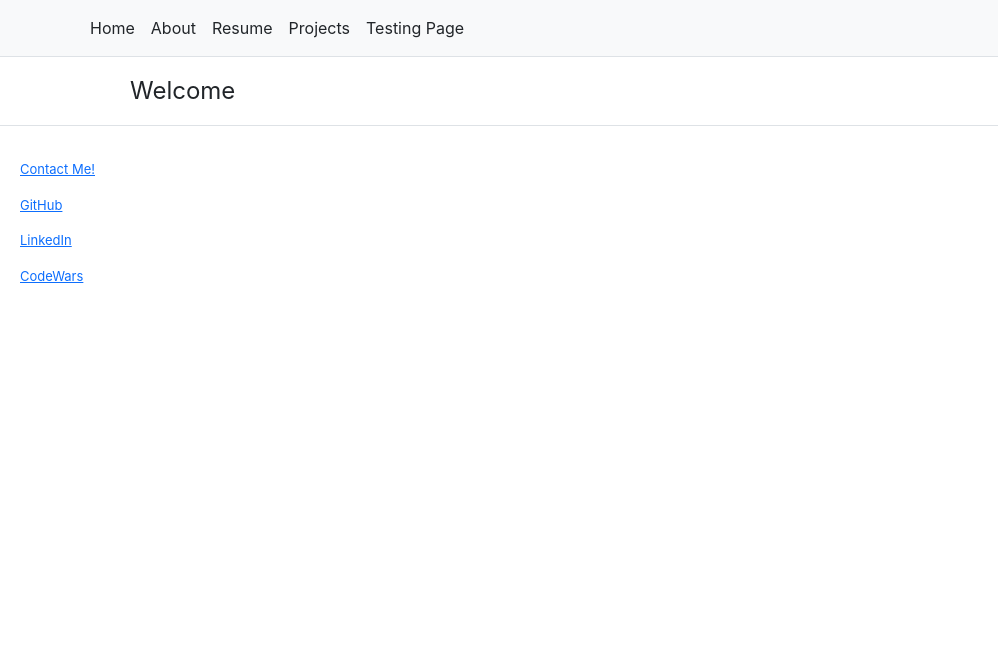
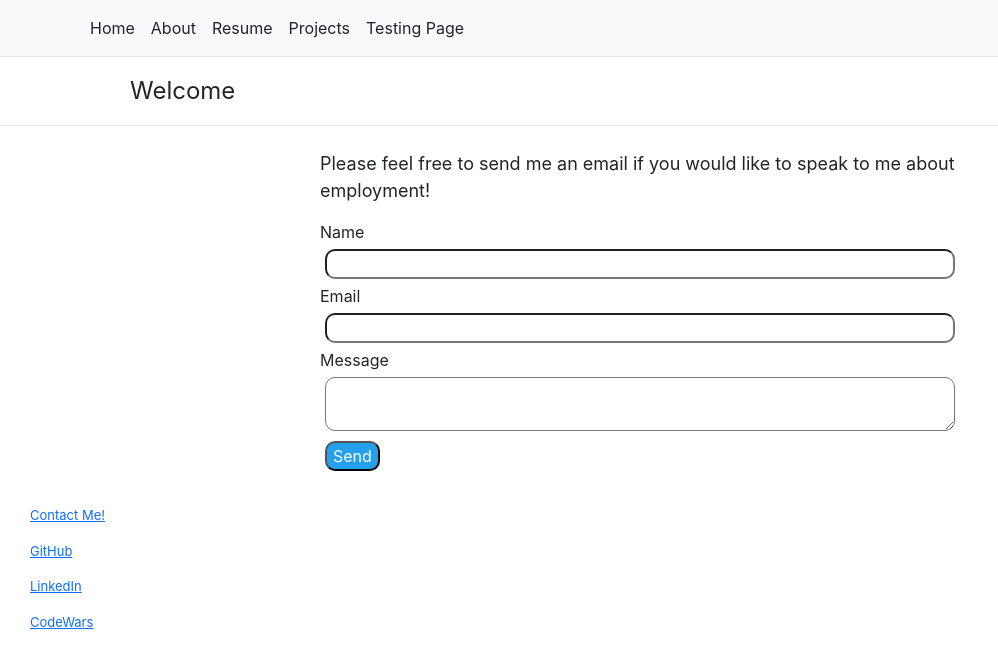
Before and after one commit to Lil-Chevy/react-web-page, a React (Create React App) app: page /contact in a window 1280 px wide. Shown: the top 668 px of the page, without its empty margins (0-998 px from the left). Built offline with nearby package versions, Linux system fonts and the light colour scheme.

Commit message:
add form for functional contact form with css

```diff
--- a/package.json
+++ b/package.json
@@ -3,6 +3,7 @@
   "version": "0.1.0",
   "private": true,
   "dependencies": {
+    "@emailjs/browser": "^3.10.0",
     "@testing-library/jest-dom": "^5.16.5",
     "@testing-library/react": "^13.4.0",
     "@testing-library/user-event": "^13.5.0",
--- a/src/App.js
+++ b/src/App.js
@@ -9,6 +9,7 @@ import Resume from "./components/Resume";
 import Projects from "./components/Projects";
 import TestingPage from "./components/TestingPage";
 import Footer from "./components/Footer";
+import Contact from "./components/Contact";
 
 function App() {
   return (
@@ -22,6 +23,7 @@ function App() {
         <Route path="/Resume" element={<Resume />} />
         <Route path="/Projects" element={<Projects />} />
         <Route path="/TestingPage" element={<TestingPage />} />
+        <Route path="/contact" element={<Contact />} />
       </Routes>
       <Footer />
     </BrowserRouter>
--- /dev/null
+++ b/src/components/Contact/contact.css
@@ -0,0 +1,28 @@
+input,
+textarea {
+  margin: 5px;
+  border-radius: 10px;
+}
+
+.message {
+  font-size: large;
+}
+
+.contact-section {
+  margin: auto;
+  width: 50%;
+  display: flex;
+  flex-direction: column;
+  justify-content: center;
+}
+
+.contact-form {
+  display: flex;
+  flex-direction: column;
+}
+
+.send-button {
+  width: fit-content;
+  color: white;
+  background-color: rgb(36, 160, 237);
+}
--- /dev/null
+++ b/src/components/Contact/index.js
@@ -0,0 +1,47 @@
+import React, { useRef } from "react";
+import emailjs from "@emailjs/browser";
+import "./contact.css";
+
+function Contact() {
+  const form = useRef();
+
+  const sendEmail = (e) => {
+    e.preventDefault();
+
+    emailjs
+      .sendForm(
+        "service_lycdvm4",
+        "template_2wewccn",
+        form.current,
+        "a3yqPGyMYgKtKCLhG"
+      )
+      .then(
+        (result) => {
+          console.log(result.text);
+        },
+        (error) => {
+          console.log(error.text);
+        }
+      );
+  };
+  return (
+    <section className="contact-section">
+      <p className="message">
+        {" "}
+        Please feel free to send me an email if you would like to speak to me
+        about employment!
+      </p>
+      <form ref={form} onSubmit={sendEmail} className="contact-form">
+        <label>Name</label>
+        <input type="text" name="user_name" />
+        <label>Email</label>
+        <input type="email" name="user_email" />
+        <label>Message</label>
+        <textarea name="message" />
+        <input type="submit" value="Send" className="send-button" />
+      </form>
+    </section>
+  );
+}
+
+export default Contact;
--- a/src/components/footer/footer.css
+++ b/src/components/footer/footer.css
@@ -3,7 +3,7 @@ p {
 }
 
 .footer {
-  margin: 10px;
+  margin: 20px;
   padding: 10px;
   bottom: 5vh;
   width: 100%;
--- a/src/components/footer/index.js
+++ b/src/components/footer/index.js
@@ -6,7 +6,7 @@ function Footer() {
     <section className="footer">
       {/* Contact Links */}
       <p className="footer-item">
-        <a href=""> Contact Me!</a>
+        <a href="/contact"> Contact Me!</a>
       </p>
       {/* GitHub Link */}
       <p className="footer-item">
```
Also changed, not shown: 1 other file (tests, documents, lock files or other folders).
